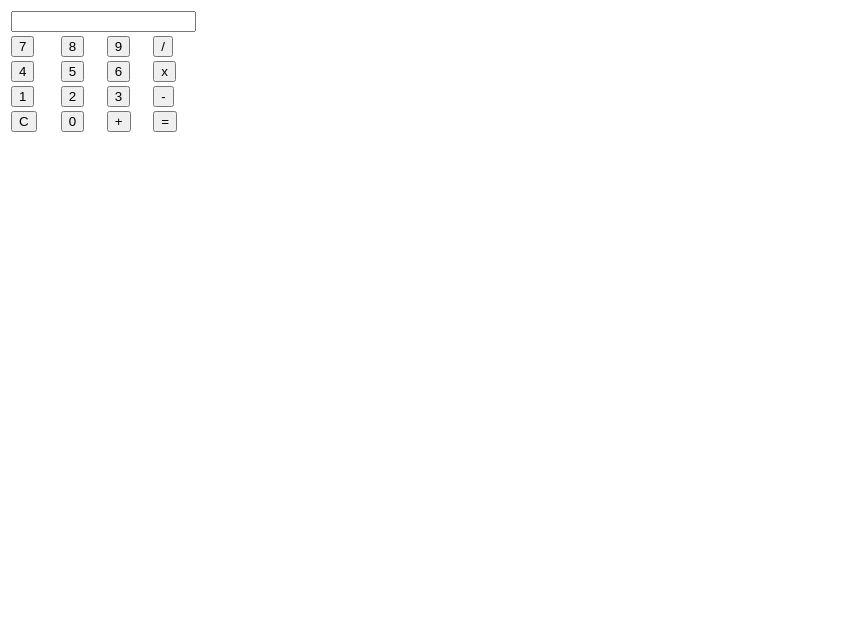
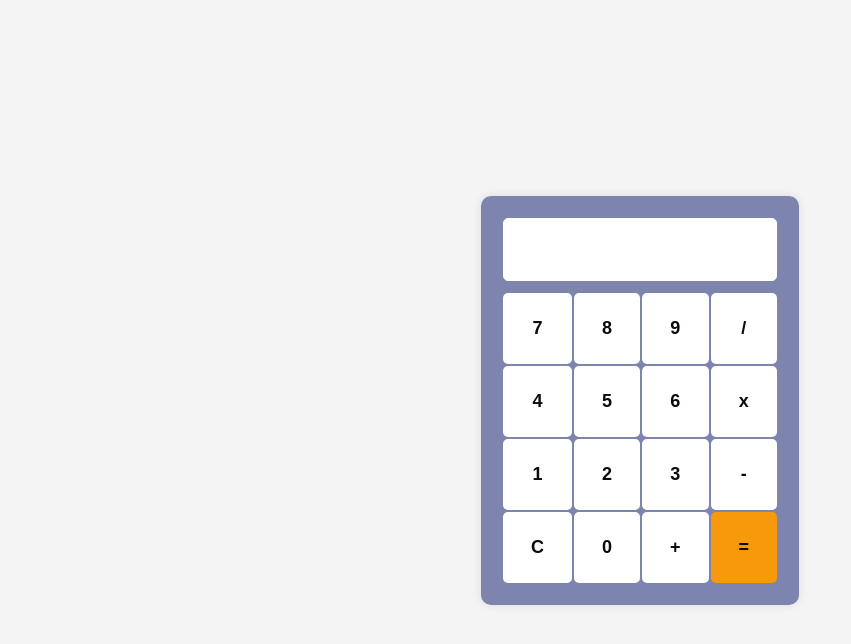
Before and after one commit to Mr-igodi/Calculator-App, a plain HTML site: page index.html in a window 1280 px wide. Shown: the whole page, without its empty margins (0-851 px from the left). Drawn offline with Linux system fonts and the light colour scheme.

Commit message:
Update index.html

```diff
--- a/index.html
+++ b/index.html
@@ -4,7 +4,7 @@
     <meta charset="UTF-8">
     <meta name="viewport" content="width=device-width, initial-scale=1.0">
     <title>Calculator</title>
-    <link rel="stylesheet" type="text/css" href="CalculatorStyle.css">
+    <link rel="stylesheet" type="text/css" href="Style.css">
 </head>
 <body>
     <div class="page">
```
